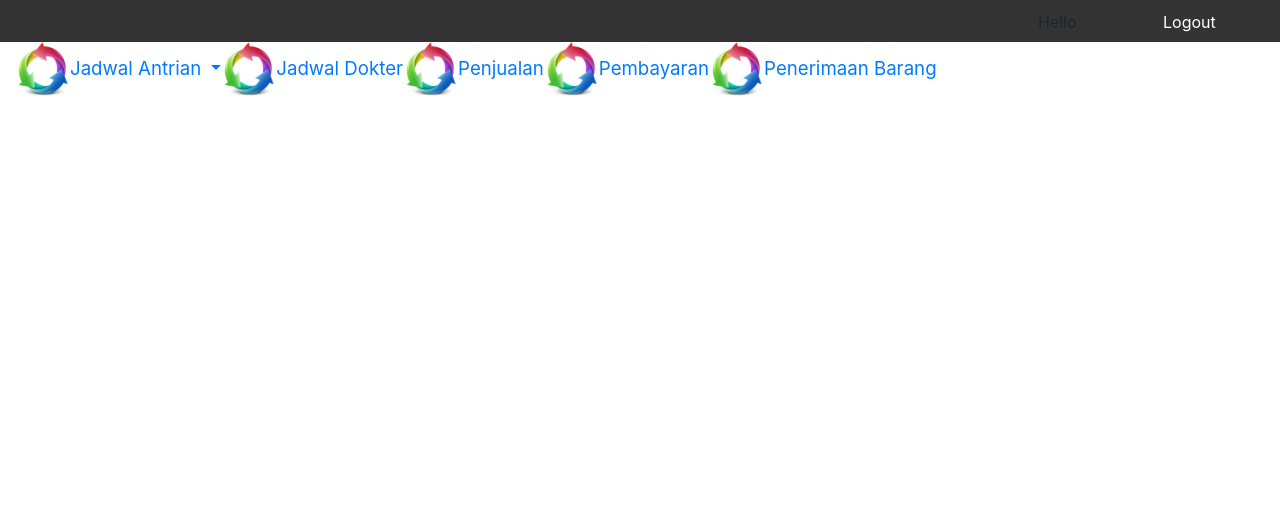
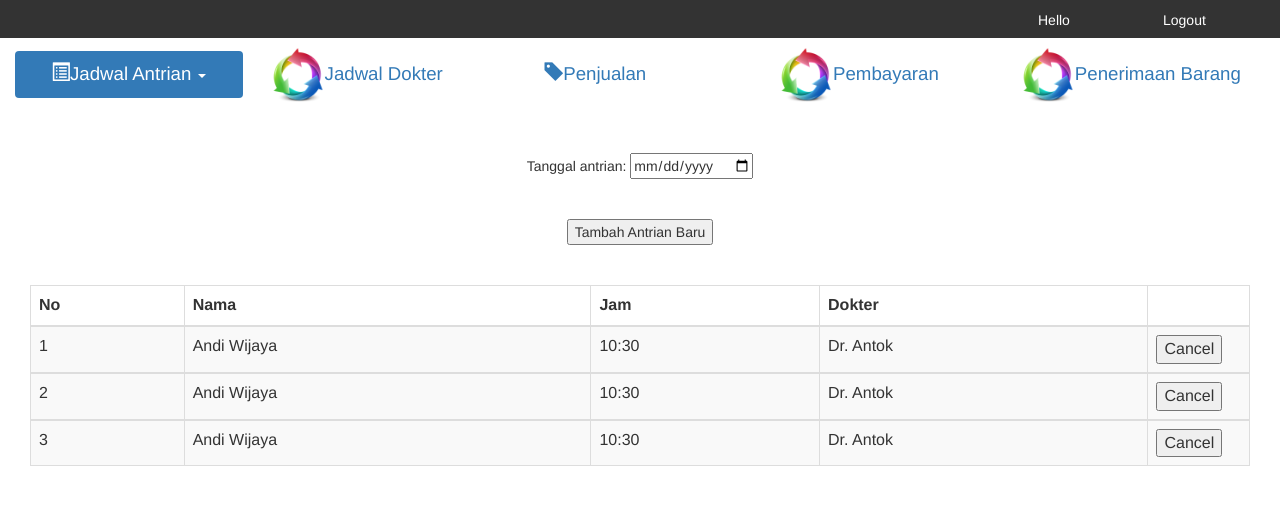
Before and after one commit to MaxelITSolution/drg, a CodeIgniter app: page /index.php/cont_resepsionis/index in a window 1280 px wide. Shown: the top 505 px of the page. Run offline with CodeIgniter, Linux system fonts and the light colour scheme; data that the repository does not hold is empty; some libraries are stand-ins or nearby versions.

Commit message:
glyphicon

```diff
--- a/application/controllers/Cont_resepsionis.php
+++ b/application/controllers/Cont_resepsionis.php
@@ -4,11 +4,12 @@
 
 	public function __construct()
 	{
+		header('Access-Control-Allow-Origin: *');
 		parent::__construct();
 		$this->load->model("Model_basic");
 		$this->load->helper("form");
 		$this->load->helper("url");
-		header('Access-Control-Allow-Origin: *');
+		header("Access-Control-Expose-Headers: Access-Control-Allow-Origin");
 	}
 	public function index()
 	{
--- a/application/views/Persons/Resepsionis/View_resepsionis.php
+++ b/application/views/Persons/Resepsionis/View_resepsionis.php
@@ -91,7 +91,7 @@
 <div class="container-fluid">
   <ul class="nav nav-pills nav-justified">
     <li class="active dropdown">
-	<a class="dropdown-toggle"   data-toggle="dropdown" href="#" style="font-size:14pt;" ><img width="55" height="55" src="<?php echo base_url("Assets/img/icon1.png")?>">Jadwal Antrian <span class="caret"></span>
+	<a class="dropdown-toggle"   data-toggle="dropdown" href="#" style="font-size:14pt;" ><span class="glyphicon glyphicon-list-alt"></span>Jadwal Antrian <span class="caret"></span>
 	</a>
 	<ul class="dropdown-menu">
       <li><a data-toggle="pill" href="#menu1">index</a></li>
@@ -102,7 +102,7 @@
 
 
 	<li><a data-toggle="pill" style="font-size:14pt;" href="#menu3"><img width="55" height="55" src="<?php echo base_url("Assets/img/icon1.png")?>">Jadwal Dokter</a></li>
-    <li><a data-toggle="pill" style="font-size:14pt;" href="#menu2"><img width="55" height="55" src="<?php echo base_url("Assets/img/icon1.png")?>">Penjualan</a></li>
+    <li><a data-toggle="pill" style="font-size:14pt;" href="#menu2"><span class="glyphicon glyphicon-tag"></span>Penjualan</a></li>
     <li><a data-toggle="pill" style="font-size:14pt;" href="#menu4"><img width="55" height="55" src="<?php echo base_url("Assets/img/icon1.png")?>">Pembayaran</a></li>
     <li><a data-toggle="pill" style="font-size:14pt;" href="#menu5"><img width="55" height="55" src="<?php echo base_url("Assets/img/icon1.png")?>">Penerimaan Barang</a></li>
   </ul>
@@ -174,8 +174,48 @@
 				</div>
 			</div>
 
+
 			<div class="container-fluid">
-			<button class="btn-primary btn-lg" id="showmodalpenjualan">Tambah Barang</button>
+				<div class="form-group">
+					<label class="control-label col-sm-2">No Transaksi:</label>
+					<div class="col-sm-2">
+						<input type="text" class="form-control" id="noTrans" placeholder="nomor transaksi" />
+					</div>
+					<label class="control-label col-sm-2">Tanggal transaksi</label>
+					<div class="col-sm-2">
+						<input type="text" class="form-control" id="tanggalTrans" placeholder="Tanggal transaksi" />
+					</div>
+					<br><br>
+					<label class="control-label col-sm-2">Nama Customer</label>
+					<div class="col-sm-2">
+						<input type="text" class="form-control" id="NamaCustomer" placeholder="Nama Pelanggan" />
+					</div>
+					<label class="control-label col-sm-2">Nama Barang</label>
+					<div class="col-sm-2">
+						<input type="text" class="form-control" id="TanggalPenjualan" placeholder="Nama Barang" />
+					</div>
+					<br><br>
+					<label class="control-label col-sm-2">Kode Barang</label>
+					<div class="col-sm-2">
+						<input type="text" class="form-control" id="kodeBarang" placeholder="Kode Barang" />
+					</div>
+					<label class="control-label col-sm-2">Harga Barang</label>
+					<div class="col-sm-2">
+						<input type="text" class="form-control" id="hargaBarang" placeholder="Harga Barang" />
+					</div>
+					<label class="control-label col-sm-2">Jumlah Barang</label>
+					<div class="col-sm-2">
+						<input type="text" class="form-control" id="jumlahBarang" placeholder="Jumlah Barang" />
+					</div>
+					<br><br>
+					<div class="col-sm-4" ></div>
+					<div class="col-sm-3">
+						<input type="button" value="InsertData" class="form-control" id="insertDataButton" />
+					</div>
+					<br>
+				</div>
+
+
 			<br>
 				<table class="table table-bordered table-striped">
 			  <thead>
```
Also changed, not shown: other parts of application/views/Persons/Resepsionis/View_resepsionis.php (+0 -63 lines).
